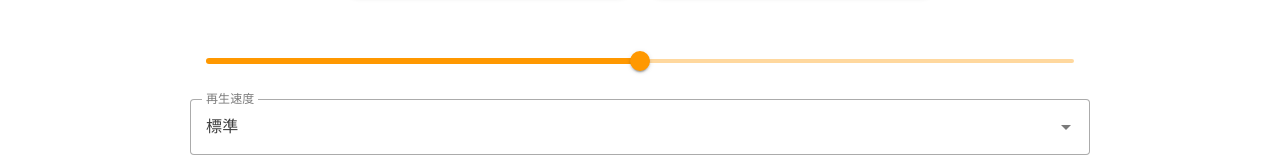
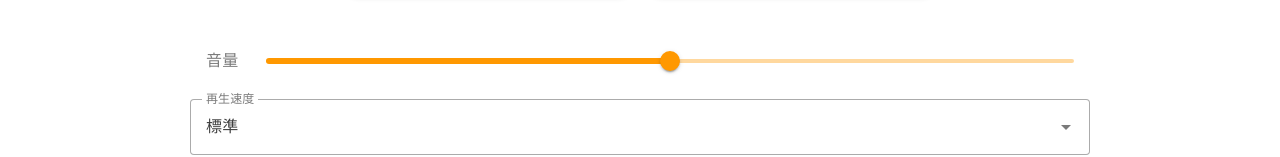
Before and after one commit to nishiuriraku/hamuchi-voice, a Vue app: page / in a window 1280 px wide. Shown: the part 653-810 px from the top of the page. Built offline with nearby package versions, Linux system fonts and the light colour scheme.

Commit message:
add slider label

```diff
--- a/src/components/Main.vue
+++ b/src/components/Main.vue
@@ -29,6 +29,7 @@
       </v-row>
 
       <v-slider
+        label="音量"
         v-model="volume"
         color="orange"
         :max="100"
```
